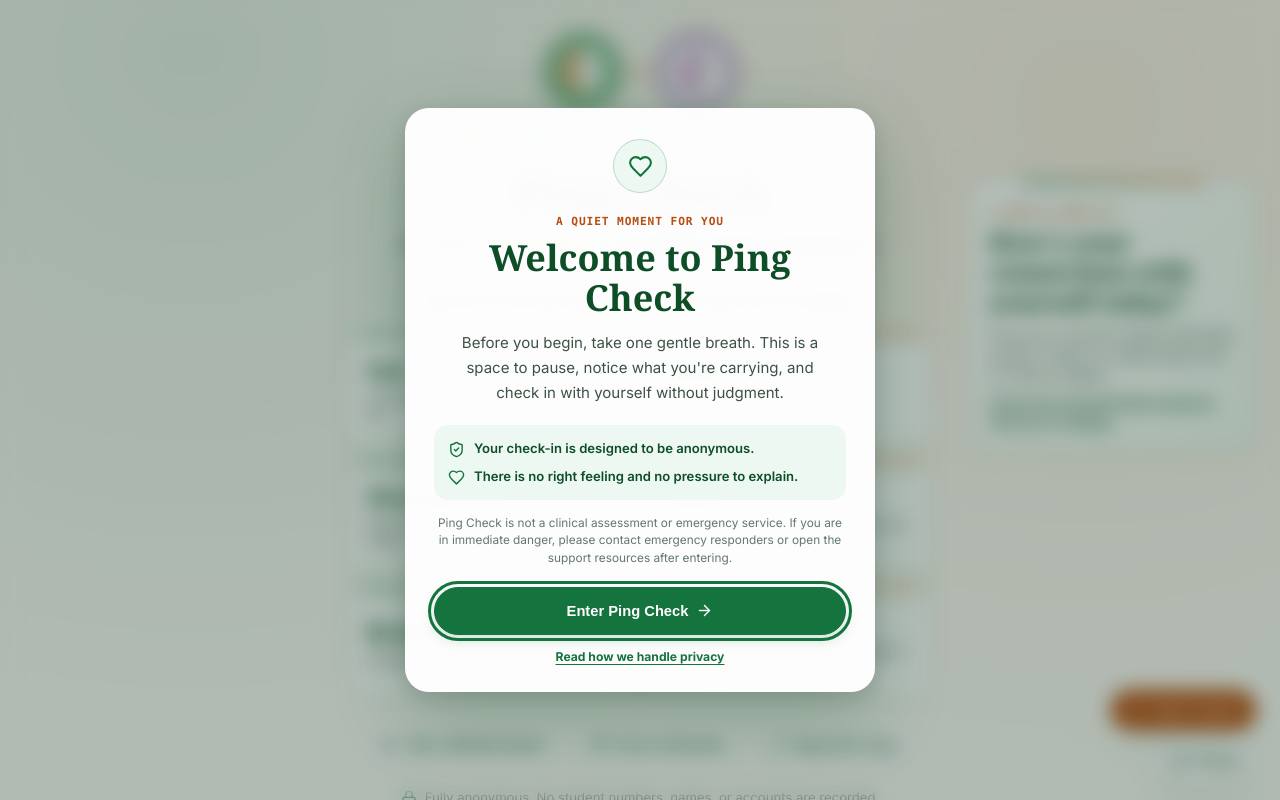
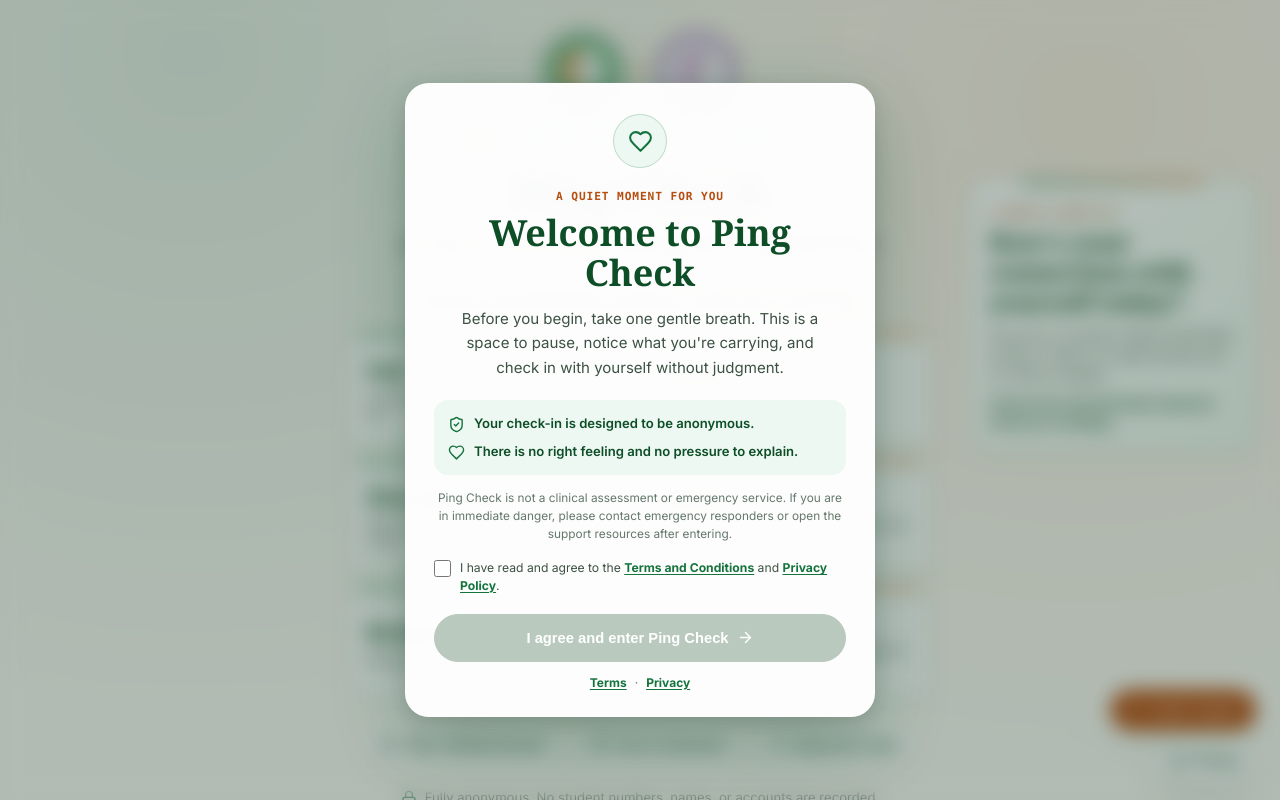
Before and after one commit to thirdyGod/ping-check, a Next.js app: page / in a window 1280 px wide. Shown: the top 800 px of the page. Built offline with nearby package versions, Linux system fonts and the light colour scheme; no server answers.

Commit message:
Add terms page and welcome agreement

```diff
--- a/src/app/globals.css
+++ b/src/app/globals.css
@@ -259,6 +259,51 @@
   background: var(--chmsu-green-hover);
   transform: translateY(-1px);
   box-shadow: 0 8px 18px rgba(21, 115, 62, 0.28);
+}
+
+.welcome-enter-button:disabled {
+  border-color: #B9C9BE;
+  background: #B9C9BE;
+  box-shadow: none;
+  cursor: not-allowed;
+  transform: none;
+}
+
+.welcome-agreement {
+  display: flex;
+  align-items: flex-start;
+  gap: 9px;
+  margin-top: 16px;
+  color: var(--color-text-secondary);
+  font-size: 0.76rem;
+  line-height: 1.45;
+  text-align: left;
+  cursor: pointer;
+}
+
+.welcome-agreement input {
+  flex: 0 0 auto;
+  width: 17px;
+  height: 17px;
+  margin-top: 1px;
+  accent-color: var(--chmsu-green);
+}
+
+.welcome-agreement a,
+.welcome-legal-links a {
+  color: var(--chmsu-green);
+  font-weight: 700;
+  text-decoration: underline;
+  text-underline-offset: 2px;
+}
+
+.welcome-legal-links {
+  display: flex;
+  justify-content: center;
+  gap: 8px;
+  margin-top: 12px;
+  color: var(--color-text-muted);
+  font-size: 0.75rem;
 }
 
 .welcome-privacy-link {
--- a/src/components/WelcomeOverlay.tsx
+++ b/src/components/WelcomeOverlay.tsx
@@ -9,6 +9,7 @@
   const router = useRouter();
   const [isOpen, setIsOpen] = useState(true);
   const [isClosing, setIsClosing] = useState(false);
+  const [termsChecked, setTermsChecked] = useState(false);
 
   useEffect(() => {
     if (isOpen) {
@@ -21,6 +22,7 @@
   }, [isOpen]);
 
   const enterPingCheck = () => {
+    if (!termsChecked) return;
     setIsClosing(true);
     window.setTimeout(() => setIsOpen(false), 320);
   };
@@ -29,6 +31,12 @@
     event.preventDefault();
     setIsClosing(true);
     window.setTimeout(() => router.push('/privacy'), 320);
+  };
+
+  const openTerms = (event: React.MouseEvent<HTMLAnchorElement>) => {
+    event.preventDefault();
+    setIsClosing(true);
+    window.setTimeout(() => router.push('/terms'), 320);
   };
 
   if (!isOpen) return null;
@@ -57,13 +65,25 @@
         <p className="welcome-safety-note">
           Ping Check is not a clinical assessment or emergency service. If you are in immediate danger, please contact emergency responders or open the support resources after entering.
         </p>
-        <button type="button" className="welcome-enter-button" onClick={enterPingCheck} autoFocus>
-          <span>Enter Ping Check</span>
+        <label className="welcome-agreement">
+          <input
+            type="checkbox"
+            checked={termsChecked}
+            onChange={(event) => setTermsChecked(event.target.checked)}
+          />
+          <span>
+            I have read and agree to the <Link href="/terms" onClick={openTerms}>Terms and Conditions</Link> and <Link href="/privacy" onClick={openPrivacy}>Privacy Policy</Link>.
+          </span>
+        </label>
+        <button type="button" className="welcome-enter-button" onClick={enterPingCheck} disabled={!termsChecked} autoFocus>
+          <span>I agree and enter Ping Check</span>
           <ArrowRight size={17} aria-hidden="true" />
         </button>
-        <Link href="/privacy" className="welcome-privacy-link" onClick={openPrivacy}>
-          Read how we handle privacy
-        </Link>
+        <p className="welcome-legal-links">
+          <Link href="/terms" onClick={openTerms}>Terms</Link>
+          <span aria-hidden="true">·</span>
+          <Link href="/privacy" onClick={openPrivacy}>Privacy</Link>
+        </p>
       </div>
     </div>
   );
```
Also changed, not shown: src/app/terms/page.tsx (added, +80 -0 lines).
